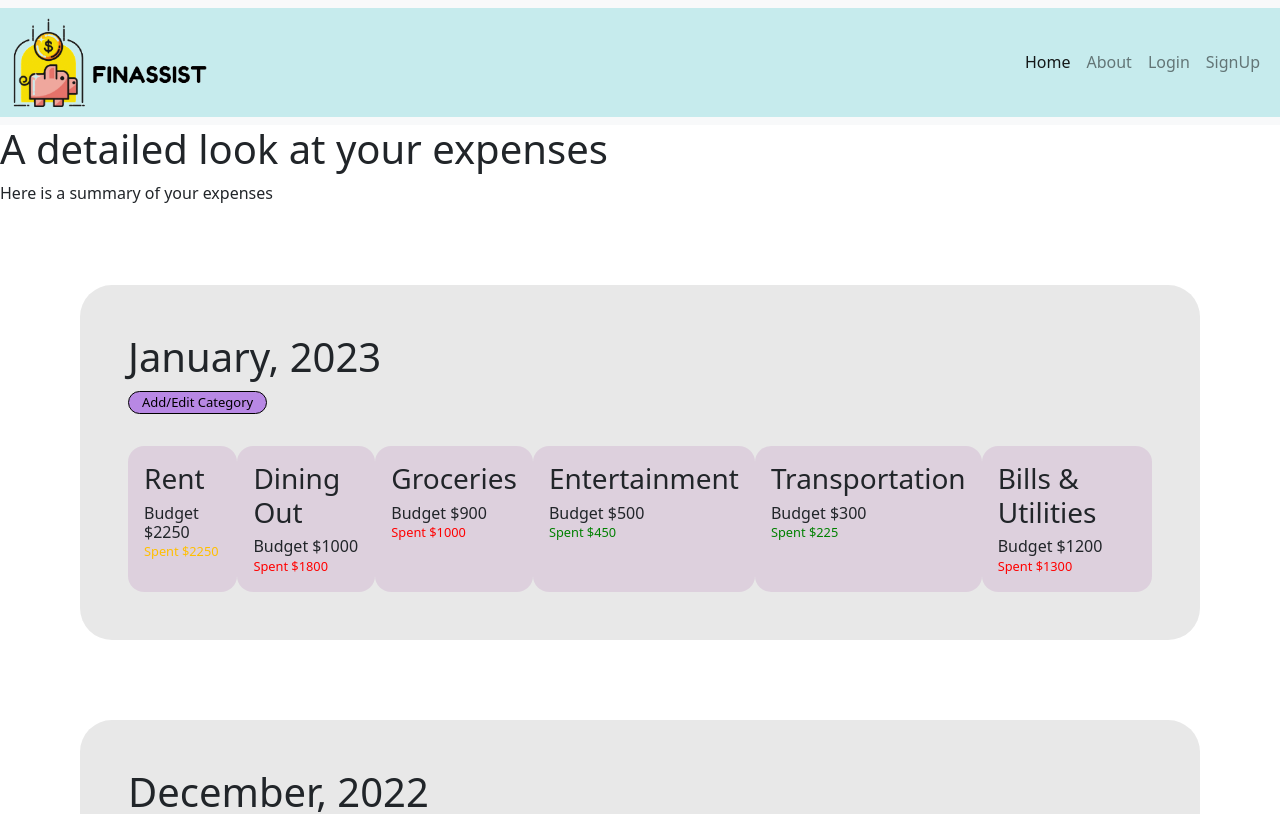
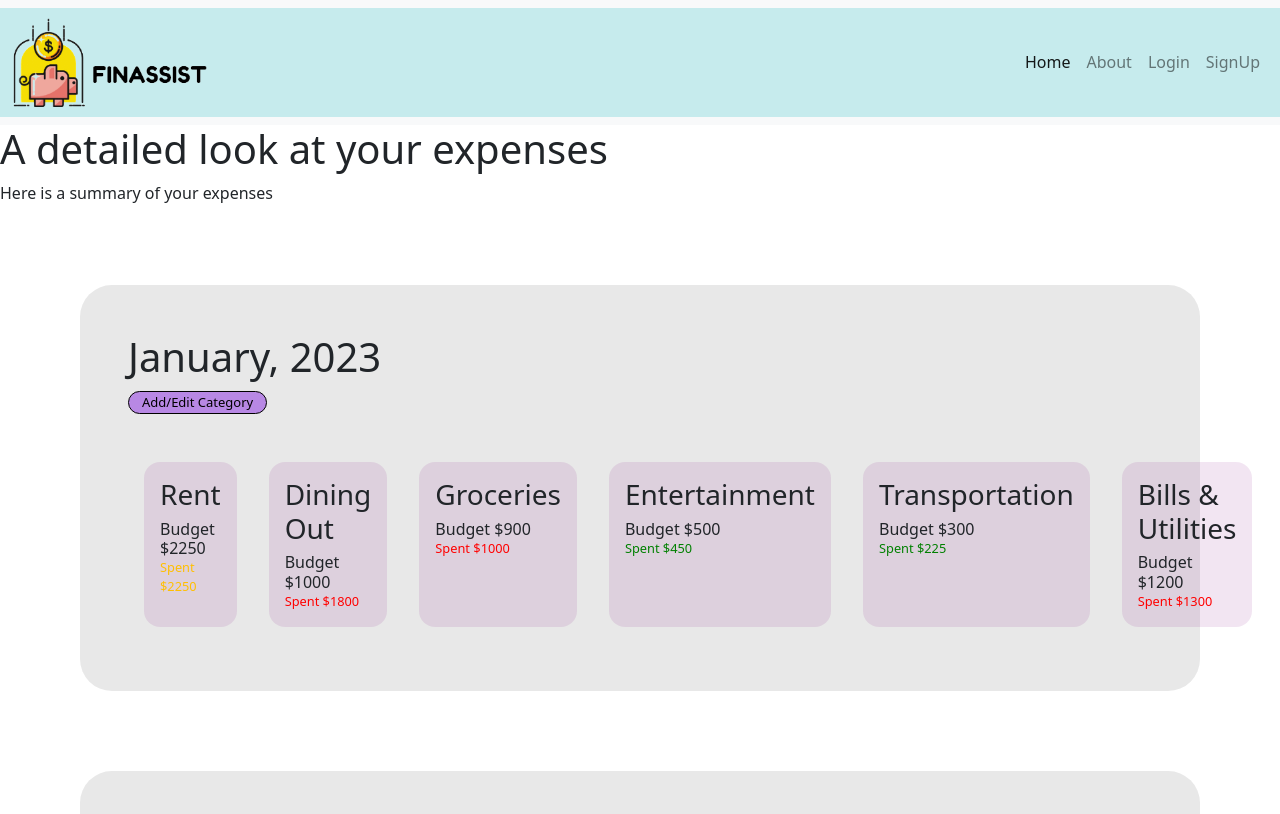
Before and after one commit to Unaiza898/Hackathon_2023, a React (Create React App) app in the folder client/: page /userExpenses in a window 1280 px wide. Shown: the top 814 px of the page. Built offline with nearby package versions, Linux system fonts and the light colour scheme.

Commit message:
merge with olivia

```diff
--- a/client/src/Style/UserExpenses.css
+++ b/client/src/Style/UserExpenses.css
@@ -13,6 +13,7 @@
    background-color: rgb(128, 0, 128, .10);
    padding: 1em;
    border-radius: 1em;
+   margin: 1em;
 }
 
 .month-edit {
```
